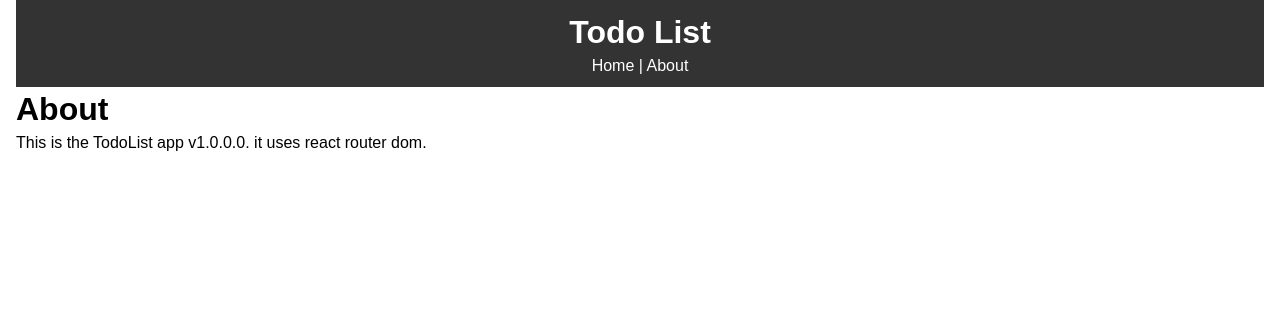
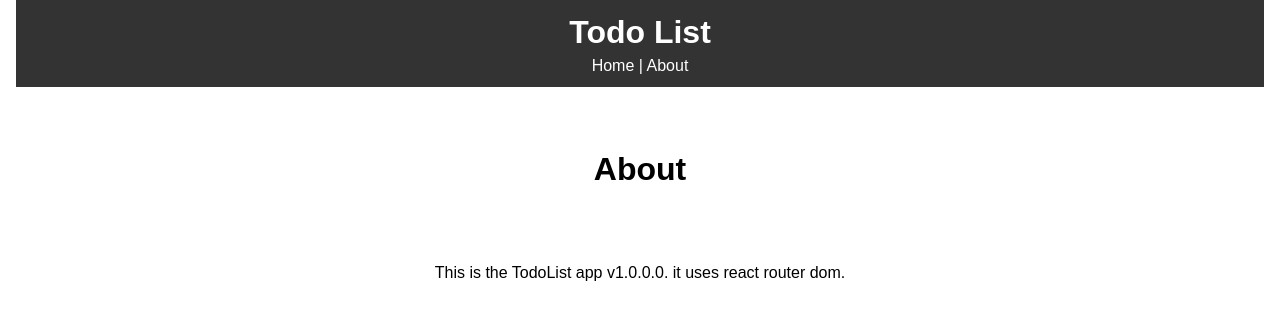
Before and after one commit to GaneshSrambikal/react_tdl_dom, a React (Create React App) app in the folder client/: page /about in a window 1280 px wide. Shown: the top 320 px of the page. Built offline with nearby package versions, Linux system fonts and the light colour scheme; no server answers.

Commit message:
changed time zzone

```diff
--- a/client/src/App.js
+++ b/client/src/App.js
@@ -54,7 +54,6 @@ class App extends React.Component {
   };
 
   render() {
-    console.log(this.state.todos);
     return (
       <Router>
         <div className="App">
--- a/client/src/components/TodoItem.js
+++ b/client/src/components/TodoItem.js
@@ -1,6 +1,7 @@
 import React, { Component } from "react";
 import PropTypes from "prop-types";
 export class TodoItem extends Component {
+  //style todo items
   getStyle = () => {
     return {
       textDecoration: this.props.todo.completed ? "line-through" : "none",
@@ -35,6 +36,8 @@ TodoItem.propTypes = {
   delTodo: PropTypes.func.isRequired
 };
 
+//style variables
+
 const buttonStyle = {
     background : '#fff',
     color:'#ff3333',
--- a/client/src/components/Todos.js
+++ b/client/src/components/Todos.js
@@ -5,7 +5,7 @@ class Todos extends React.Component {
 
 
   render() {
-    console.log(this.props.todos);
+
     return this.props.todos.map(todo => (
       <TodoItem
         key={todo.id}
--- a/client/src/components/layout/Header.js
+++ b/client/src/components/layout/Header.js
@@ -8,6 +8,8 @@ export default function Header() {
     </header>
   );
 }
+
+//style variables
 const styleHeader = {
   background: "#333",
   color: "#fff",
--- a/client/src/components/pages/About.js
+++ b/client/src/components/pages/About.js
@@ -2,9 +2,15 @@ import React from "react";
 
 export default function About() {
   return (
-    <React.Fragment>
-      <h1>About</h1>
-      <p>This is the TodoList app v1.0.0.0. it uses react router dom. </p>
+    <React.Fragment >
+      <h1 style={pageStyle}>About</h1>
+      <p style={pageStyle}> This is the TodoList app v1.0.0.0. it uses react router dom. </p>
     </React.Fragment>
   );
 }
+
+const pageStyle ={
+    textAlign : 'center',
+    marginTop : '50px',
+    padding: "10px"
+}
```
Also changed, not shown: client/src/components/AddList.js (+8 -4 lines).
